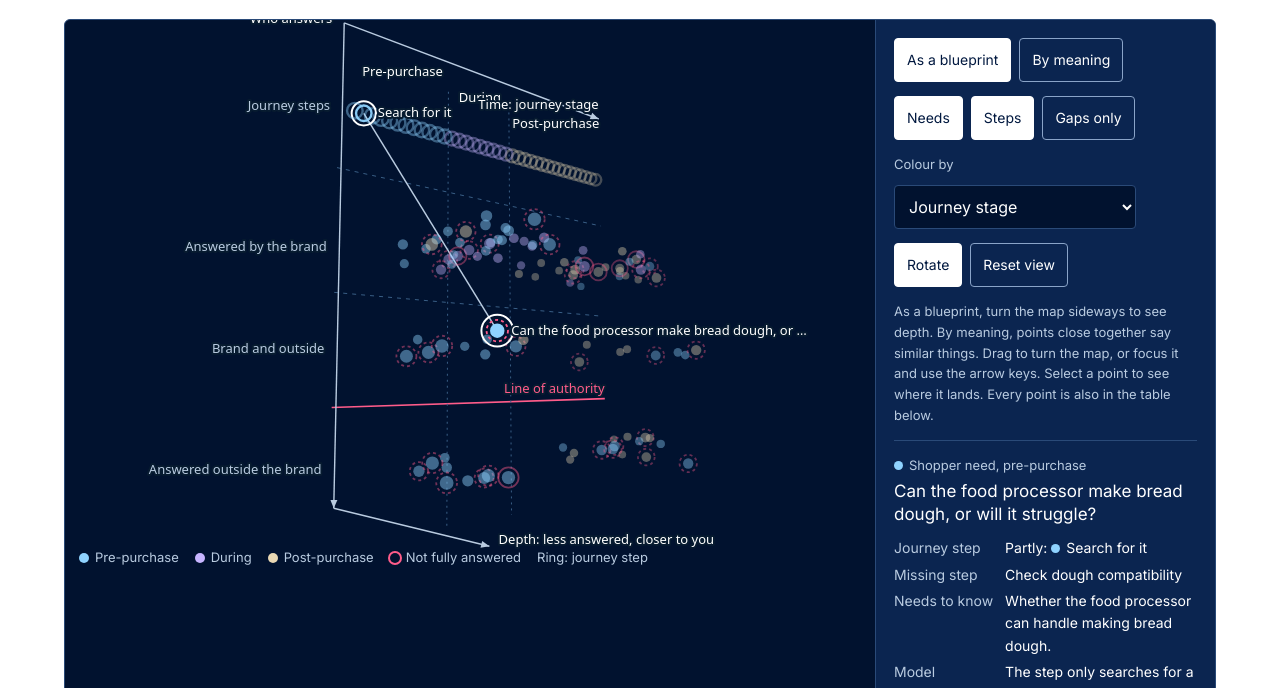
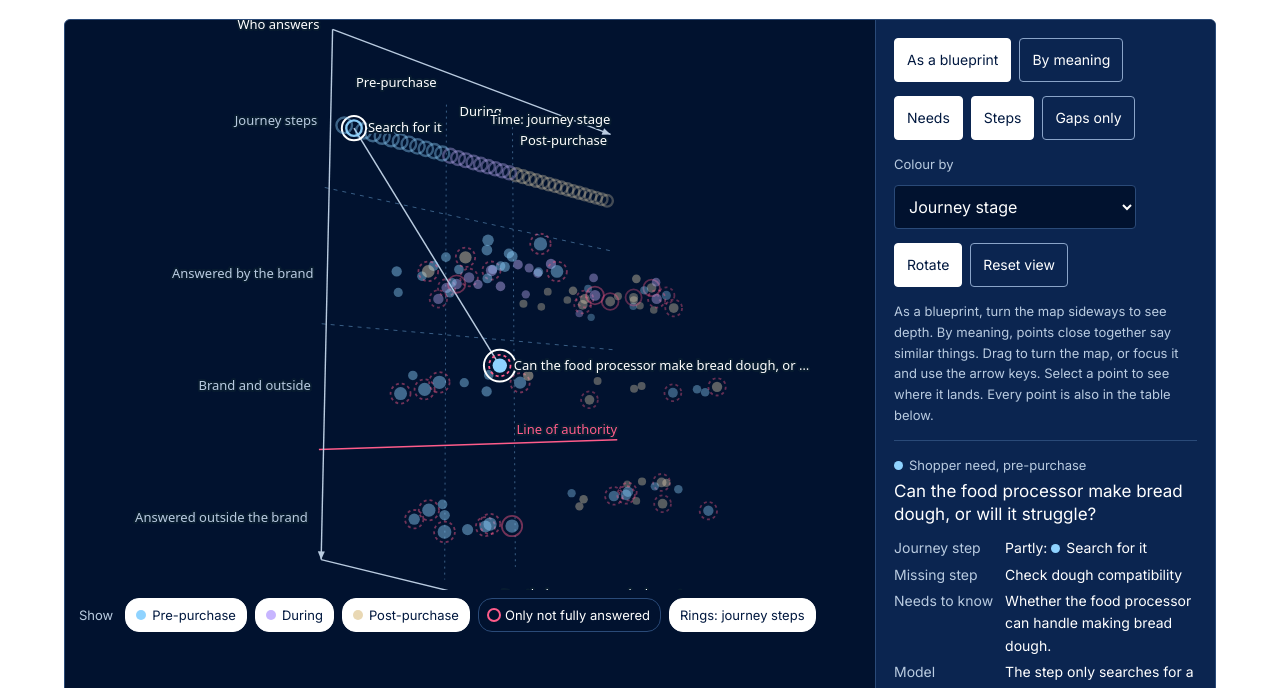
Before and after one commit to AlessandroZulberti/intent-map, a plain HTML site: page index.html in a window 1280 px wide. Shown: the part 492-1180 px from the top of the page. Drawn offline with Linux system fonts and the light colour scheme.

Commit message:
Wider map, labelled step links, clickable legend

```diff
--- a/index.html
+++ b/index.html
@@ -33,12 +33,16 @@ p{margin:0 0 12px;max-width:68ch}
 .fig1 b{display:block;font-family:Newsreader,Georgia,serif;font-weight:300;font-size:clamp(28px,2.7vw,38px);line-height:1;white-space:nowrap}
 .fig1 span{display:block;color:var(--soft);font-size:14px;margin-top:6px}
 .stage{display:grid;grid-template-columns:minmax(0,1fr) 340px;gap:0;background:var(--deep);border:1px solid var(--rule);border-radius:6px;overflow:hidden}
-.fig{position:relative;min-height:560px;height:min(70vh,760px)}
+.fig{position:relative;min-height:560px;height:min(78vh,860px)}
+section[aria-labelledby="t"]>.wrap{max-width:1880px}
+section[aria-labelledby="t"] .top{max-width:1440px;margin-inline:auto}
 .skip{position:absolute;left:12px;top:12px;z-index:2;background:var(--ink);color:var(--bg);padding:10px 14px;border-radius:4px;transform:translateY(-200%)}
 .skip:focus{transform:none;outline:3px solid var(--pre)}
 .fig canvas{position:absolute;inset:0;width:100%;height:100%;cursor:grab;outline:none}
 .fig canvas:focus-visible{box-shadow:inset 0 0 0 3px var(--pre)}
-.key{position:absolute;left:14px;bottom:12px;display:flex;flex-wrap:wrap;gap:6px 16px;font-size:13px;color:var(--soft);pointer-events:none}
+.fig{display:flex;flex-direction:column}.fig canvas{position:relative!important;inset:auto!important;flex:1 1 auto;min-height:0;height:auto!important}
+.key{position:static;padding:8px 14px 12px;display:flex;flex-wrap:wrap;gap:6px 8px;font-size:13px;color:var(--soft)}.key button{all:unset;cursor:pointer;display:inline-flex;align-items:center;min-height:28px;padding:2px 10px;border-radius:14px;border:1px solid var(--rule);color:var(--ink);background:var(--deep)}.key button:hover{border-color:var(--line)}.key button:focus-visible{outline:3px solid var(--pre);outline-offset:2px}.key button[data-k][aria-pressed=false],.key button[data-t=step][aria-pressed=false]{opacity:.55;text-decoration:line-through}.key .lab{align-self:center;margin-right:4px}
+.linked{list-style:none;margin:0;padding:0;display:grid;gap:4px}.linked button{all:unset;cursor:pointer;display:block;padding:6px 8px;border-radius:4px;color:var(--ink);font-size:14px;line-height:1.4;min-height:24px}.linked button:hover{background:var(--soft-blue)}.linked button:focus-visible{outline:3px solid var(--pre);outline-offset:1px}
 .key i{display:inline-block;width:10px;height:10px;border-radius:50%;margin-right:6px;vertical-align:-1px}
 .side{border-left:1px solid var(--rule);padding:18px;display:flex;flex-direction:column;gap:14px;background:var(--panel)}
 .ctrls{display:flex;flex-wrap:wrap;gap:8px}
@@ -174,7 +178,7 @@ details.acc.mini>summary::before{border-color:var(--pre)}
 .sample{font-size:13px;color:var(--soft);margin-top:10px}
 @media(max-width:900px){.top{grid-template-columns:minmax(0,1fr)}.stage{grid-template-columns:minmax(0,1fr)}.side{border-left:0;border-top:1px solid var(--rule)}.three{grid-template-columns:minmax(0,1fr)}.lens{grid-template-columns:minmax(0,1fr)}.lrow{grid-template-columns:minmax(0,1fr) auto}.lrow .tr{grid-column:1/-1;grid-row:2}.method{grid-template-columns:minmax(0,1fr)}}
 @media(max-width:600px){.fig{min-height:360px;height:70vw}.figs{gap:10px}.fig1 b{font-size:32px}table{font-size:14px}.stack thead{display:none}.stack tr{display:grid;padding-block:8px}.stack td{display:flex;justify-content:space-between;gap:12px;border:0;padding:3px 0;width:auto}.stack td::before{content:attr(data-l);color:var(--soft);font-size:13px;flex:none}}
-@media(max-width:600px){.key{display:none}}
+
 @media(prefers-reduced-motion:reduce){*{scroll-behavior:auto}}
 </style>
 </head>
@@ -194,7 +198,7 @@ details.acc.mini>summary::before{border-color:var(--pre)}
    <div class="fig" id="fig">
     <a class="skip" href="#tb">Skip the map: every need is in the table</a>
     <canvas id="cv" tabindex="0" role="img" aria-describedby="cvhelp"></canvas>
-    <div class="key" id="key" aria-hidden="true"></div>
+    <div class="key" id="key" role="group" aria-label="Legend: select an item to show or hide it"></div>
    </div>
    <div class="side">
     <div class="ctrls" role="group" aria-label="Arrangement">
@@ -375,7 +379,9 @@ Object.keys(TIER).forEach((k,i)=>TIER[k].c=PAL[i]);Object.keys(DG).forEach((k,i)
 Object.keys(SHOP).forEach((k,i)=>SHOP[k].c=PAL[i]);Object.keys(AI).forEach((k,i)=>AI[k].c=PAL[i]);
 let mode='stage';
 function colourOf(q){if(mode==='stage')return C[q.o.stage];if(q.k==='step')return mode==='shop'&&q.o.shop?SHOP[q.o.shop].c:'#5d7a99';return({shop:SHOP,ai:AI,tier:TIER,dg:DG,src:SRC,cat:CAT,acc:ACC})[mode][q.o[mode]].c}
-function keyHTML(){const it=mode==='stage'?Object.keys(SL).map(k=>[C[k],SL[k]]):Object.values(({shop:SHOP,ai:AI,tier:TIER,dg:DG,src:SRC,cat:CAT,acc:ACC})[mode]).map(o=>[o.c,o.n]);return it.map(([c,n])=>'<span><i style="background:'+c+'"></i>'+esc(n)+'</span>').join('')+'<span><i style="background:transparent;box-shadow:0 0 0 2px var(--pink)"></i>Not fully answered</span><span>Ring: journey step</span>'}
+const off=new Set();
+function valOf(q){if(mode==='stage')return q.o.stage;return q.k==='need'?q.o[mode]:null}
+function keyHTML(){const it=mode==='stage'?Object.keys(SL).map(k=>[k,C[k],SL[k]]):Object.entries(({shop:SHOP,ai:AI,tier:TIER,dg:DG,src:SRC,cat:CAT,acc:ACC})[mode]).map(([k,o])=>[k,o.c,o.n]);return '<span class="lab">Show</span>'+it.map(([k,c,n])=>'<button type="button" data-k="'+esc(k)+'" aria-pressed="'+(!off.has(k))+'"><i style="background:'+c+'"></i>'+esc(n)+'</button>').join('')+'<button type="button" data-t="open" aria-pressed="'+gapOnly+'"><i style="background:transparent;box-shadow:0 0 0 2px var(--pink)"></i>Only not fully answered</button><button type="button" data-t="step" aria-pressed="'+show.step+'">Rings: journey steps</button>'}
 const esc=s=>String(s).replace(/[&<>"']/g,c=>({'&':'&amp;','<':'&lt;','>':'&gt;','"':'&quot;',"'":'&#39;'}[c]));
 const pts=[];
 D.needs.forEach((n,i)=>pts.push({k:'need',i,p:n.p,c:C[n.stage],o:n}));
@@ -426,8 +432,8 @@ let arr=1,arrT=1,yaw=.14,pitch=-.12,spin=!reduce,show={need:true,step:true},gapO
 const bSpin=document.getElementById('bSpin');bSpin.setAttribute('aria-pressed',String(spin));
 function size(){const r=cv.getBoundingClientRect();dpr=Math.min(2,devicePixelRatio||1);W=r.width;H=r.height;cv.width=W*dpr;cv.height=H*dpr;ctx.setTransform(dpr,0,0,dpr,0,0);draw()}
 function pos(q){if(arr===0&&arrT===0)return q.p;if(arrT===1)return q.b;const t=arrT;return[0,1,2].map(i=>q.p[i]*(1-t)+q.b[i]*t)}
-function project(p){const cy=Math.cos(yaw),sy=Math.sin(yaw),cp=Math.cos(pitch),sp=Math.sin(pitch);let x=p[0]*cy-p[2]*sy,z=p[0]*sy+p[2]*cy;let y=p[1]*cp-z*sp;z=p[1]*sp+z*cp;const s=Math.min(W,H)*.41,f=3.2/(3.2+z);return[W/2+x*s*f,H/2-12+y*s*f,z,f]}
-function visible(q){if(!show[q.k])return false;if(gapOnly&&q.k==='need'&&!q.o.open)return false;return true}
+function project(p){const cy=Math.cos(yaw),sy=Math.sin(yaw),cp=Math.cos(pitch),sp=Math.sin(pitch);let x=p[0]*cy-p[2]*sy,z=p[0]*sy+p[2]*cy;let y=p[1]*cp-z*sp;z=p[1]*sp+z*cp;const s=Math.min(W*.4,H*.44),f=3.2/(3.2+z);return[W/2+x*s*f,H/2+14+y*s*f,z,f]}
+function visible(q){if(!show[q.k])return false;{const v=valOf(q);if(v!==null&&v!==undefined&&off.has(v))return false}if(gapOnly&&q.k==='need'&&!q.o.open)return false;return true}
 function linkOf(q){if(!q)return null;if(q.k==='need'&&!q.o.gap)return pts[D.needs.length+q.o.step];return null}
 function draw(){
  ctx.clearRect(0,0,W,H);
@@ -450,9 +456,10 @@ function draw(){
   if(on){ctx.globalAlpha=1;ctx.lineWidth=2;ctx.strokeStyle=C.ink;ctx.beginPath();ctx.arc(x,y,11*f,0,7);ctx.stroke()}
  }
  ctx.globalAlpha=1;ctx.font='13px "Hanken Grotesk",system-ui,sans-serif';ctx.lineJoin='round';
- const boxes=[[0,H-34,W,34]];const label=(txt,x,y,force,col)=>{const w=ctx.measureText(txt).width,bx=[x-2,y-12,w+4,17];if(!force&&boxes.some(b=>bx[0]<b[0]+b[2]&&b[0]<bx[0]+bx[2]&&bx[1]<b[1]+b[3]&&b[1]<bx[1]+bx[3]))return;boxes.push(bx);ctx.lineWidth=4;ctx.strokeStyle=C.bg;ctx.strokeText(txt,x,y);ctx.fillStyle=col||C.ink;ctx.fillText(txt,x,y)};
+ const boxes=[];const label=(txt,x,y,force,col)=>{const w=ctx.measureText(txt).width;const al=ctx.textAlign;let lx=al==='right'?x-w:al==='center'?x-w/2:x;const nx=Math.max(6,Math.min(W-w-6,lx));x+=nx-lx;lx=nx;const bx=[lx-2,y-12,w+4,17];if(!force&&boxes.some(b=>bx[0]<b[0]+b[2]&&b[0]<bx[0]+bx[2]&&bx[1]<b[1]+b[3]&&b[1]<bx[1]+bx[3]))return;boxes.push(bx);ctx.lineWidth=4;ctx.strokeStyle=C.bg;ctx.strokeText(txt,x,y);ctx.fillStyle=col||C.ink;ctx.fillText(txt,x,y)};
  bpLabels(label);meanNote(label);
   [act,lk].forEach(q=>{if(q&&visible(q)){const _f=1;const v=project(pos(q));const t=q.k==='need'?(q.o.t.length>46?q.o.t.slice(0,44)+'…':q.o.t):q.o.t;const tw=ctx.measureText(t).width;const lx=Math.max(6,Math.min(W-tw-6,v[0]+14+tw>W-8?v[0]-14-tw:v[0]+14));label(t,lx,v[1]+4,true)}});
+ if(act&&act.k==='step'){D.needs.forEach((n,i)=>{if(n.step!==act.i)return;const q=pts[i];if(!visible(q))return;const v=project(pos(q));const t=n.t.length>38?n.t.slice(0,36)+'…':n.t;label(t,v[0]+10,v[1]+4,false,C.soft)})}
  if(show.step&&W>=520)for(const {q,v} of proj){if(q.k==='step'&&v[2]<-.15&&q!==act&&q!==lk)label(q.o.t,v[0]+10,v[1]+4)}
 }
 function guides(){
@@ -485,8 +492,9 @@ function detail(){
  if(q.k==='need'){const n=q.o,s=D.steps[n.step];
   el.innerHTML='<div class="kind">'+stageDot(n.stage)+'Shopper need, '+esc(SL[n.stage].toLowerCase())+'</div><q>'+esc(n.t)+'</q><dl><dt>Journey step</dt><dd>'+(n.gap?'<b>No step answers this</b>':(n.partly?'Partly: ':'')+stageDot(s.stage)+esc(s.t))+'</dd>'+(n.missing?'<dt>Missing step</dt><dd>'+esc(n.missing)+'</dd>':'')+(n.needs_to_know?'<dt>Needs to know</dt><dd>'+esc(n.needs_to_know)+'</dd>':'')+(n.reason?'<dt>'+(n.by==='researcher'?'Researcher':'Model')+'</dt><dd>'+esc(n.reason)+'</dd>':'')+'<dt>Closeness</dt><dd>'+n.sim.toFixed(2)+(n.gap?' <span class="flag">Unanswered</span>':n.partly?' <span class="flag">Partly answered</span>':'')+'</dd><dt>Category</dt><dd>'+esc(CAT[n.cat].n)+'</dd><dt>Access</dt><dd>'+esc(ACC[n.acc].n)+'</dd><dt>Shopper type</dt><dd>'+esc(SHOP[n.shop].n)+'</dd><dt>With an AI</dt><dd>'+esc(AI[n.ai].n)+', '+esc(AI[n.ai].d)+'</dd><dt>Tier</dt><dd>'+esc(TIER[n.tier].n)+'</dd><dt>Agent</dt><dd>'+esc(DG[n.dg].n)+'</dd><dt>Answer lives</dt><dd>'+esc(SRC[n.src].n)+'</dd></dl>'}
  else if(q.k==='step'){const s=q.o;
-  el.innerHTML='<div class="kind">'+stageDot(s.stage)+'Journey step, '+esc(SL[s.stage].toLowerCase())+'</div><q>'+esc(s.t)+'</q><p class="hint">'+esc(s.d)+'</p><dl><dt>Closest match for</dt><dd>'+s.n+(s.n===1?' need':' needs')+'</dd><dt>Built for</dt><dd>'+(s.shop?esc(SHOP[s.shop].n):'Owners, after purchase')+'</dd></dl>'}
+  el.innerHTML='<div class="kind">'+stageDot(s.stage)+'Journey step, '+esc(SL[s.stage].toLowerCase())+'</div><q>'+esc(s.t)+'</q><p class="hint">'+esc(s.d)+'</p><dl><dt>Closest match for</dt><dd>'+s.n+(s.n===1?' need':' needs')+'</dd><dt>Built for</dt><dd>'+(s.shop?esc(SHOP[s.shop].n):'Owners, after purchase')+'</dd></dl>'+(()=>{const ns=D.needs.map((n,i)=>[n,i]).filter(([n])=>n.step===q.i);return ns.length?'<p class="hint">Needs linked to this step. Select one to see it.</p><ul class="linked">'+ns.map(([n,i])=>'<li><button type="button" class="lk" data-i="'+i+'">'+(n.open?'<span class="flag">'+(n.gap?'Unanswered':'Partly')+'</span> ':'')+esc(n.t)+'</button></li>').join('')+'</ul>':''})()}
 }
+document.getElementById('detail').addEventListener('click',e=>{const b=e.target.closest('button.lk');if(b)select(pts[+b.dataset.i])});
 function select(q){if(q&&typeof stopSpin==='function')stopSpin();sel=q;detail();draw();renderRows()}
 function selectNeed(i){select(pts[i]);document.getElementById('fig').scrollIntoView({behavior:reduce?'auto':'smooth',block:'center'})}
 let drag=null;
@@ -497,7 +505,7 @@ cv.addEventListener('pointerup',e=>{const r=cv.getBoundingClientRect();if(drag&&
 cv.addEventListener('pointerleave',()=>{if(hover){hover=null;draw()}});
 cv.addEventListener('keydown',e=>{stopSpin();const m={ArrowLeft:[-.12,0],ArrowRight:[.12,0],ArrowUp:[0,-.12],ArrowDown:[0,.12]}[e.key];if(m){e.preventDefault();yaw+=m[0];pitch=Math.max(-1.4,Math.min(1.4,pitch+m[1]));draw()}else if(e.key==='Escape')select(null)});
 const tog=(id,fn)=>{const b=document.getElementById(id);b.addEventListener('click',()=>{const v=b.getAttribute('aria-pressed')!=='true';b.setAttribute('aria-pressed',String(v));fn(v);draw()})};
-tog('bNeeds',v=>show.need=v);tog('bSteps',v=>show.step=v);tog('bGap',v=>gapOnly=v);tog('bSpin',v=>spin=v);
+tog('bNeeds',v=>show.need=v);tog('bSteps',v=>{show.step=v;keyEl.innerHTML=keyHTML()});tog('bGap',v=>{gapOnly=v;keyEl.innerHTML=keyHTML()});tog('bSpin',v=>spin=v);
 document.getElementById('bReset').addEventListener('click',()=>{yaw=arr?.14:.6;pitch=arr?-.12:-.35;select(null)});
 const bB=document.getElementById('bBlue'),bM=document.getElementById('bMean');
 function setArr(v){if(v===arr)return;arr=v;bB.setAttribute('aria-pressed',String(!!v));bM.setAttribute('aria-pressed',String(!v));
@@ -606,7 +614,13 @@ el.innerHTML=note+'<div class="tsum"><div><b>'+ag('src','src_r')+' of '+T.rows.l
   try{navigator.clipboard.writeText(txt).then(ok,()=>{msg.textContent='Copy is blocked here.'})}catch(e){msg.textContent='Copy is blocked here.'}});
  document.getElementById('calReset').addEventListener('click',()=>{A={};save();paint();summ();msg.textContent='Cleared.'});}
 const keyEl=document.getElementById('key');keyEl.innerHTML=keyHTML();
-document.getElementById('cby').addEventListener('input',e=>{mode=e.target.value;keyEl.innerHTML=keyHTML();draw()});
+document.getElementById('cby').addEventListener('input',e=>{mode=e.target.value;off.clear();keyEl.innerHTML=keyHTML();draw()});
+keyEl.addEventListener('click',e=>{const b=e.target.closest('button');if(!b)return;
+ if(b.dataset.k){const k=b.dataset.k;if(off.has(k))off.delete(k);else off.add(k)}
+ else if(b.dataset.t==='open'){gapOnly=!gapOnly;document.getElementById('bGap').setAttribute('aria-pressed',String(gapOnly))}
+ else if(b.dataset.t==='step'){show.step=!show.step;document.getElementById('bSteps').setAttribute('aria-pressed',String(show.step))}
+ if(sel&&!visible(sel)){sel=null;detail()}
+ const sk=b.dataset.k?'[data-k="'+b.dataset.k+'"]':'[data-t="'+b.dataset.t+'"]';keyEl.innerHTML=keyHTML();const nb=keyEl.querySelector(sk);if(nb)nb.focus();draw()});
 const ro=new ResizeObserver(size);ro.observe(cv);
 const goTo=el=>{const fr=(()=>{try{return window.self!==window.top}catch(e){return true}})();if(fr){try{parent.postMessage({intentMapScroll:Math.round(el.getBoundingClientRect().top+window.scrollY)},'*')}catch(e){}}else el.scrollIntoView({behavior:reduce?'auto':'smooth',block:'start'})};
 {const tabs=[...document.querySelectorAll('[role=tab]')],panels=tabs.map(x=>document.getElementById(x.getAttribute('aria-controls')));
```
